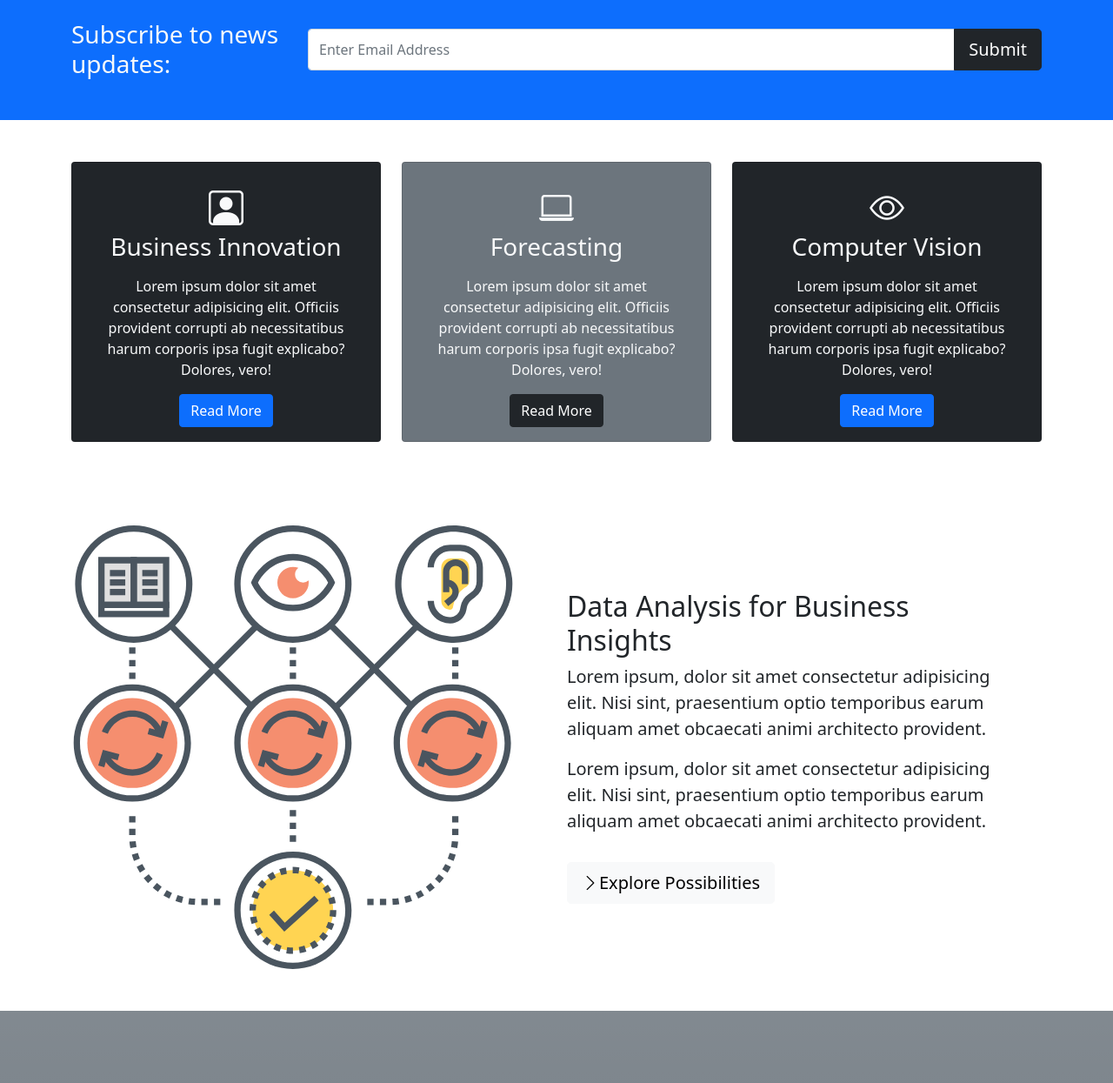
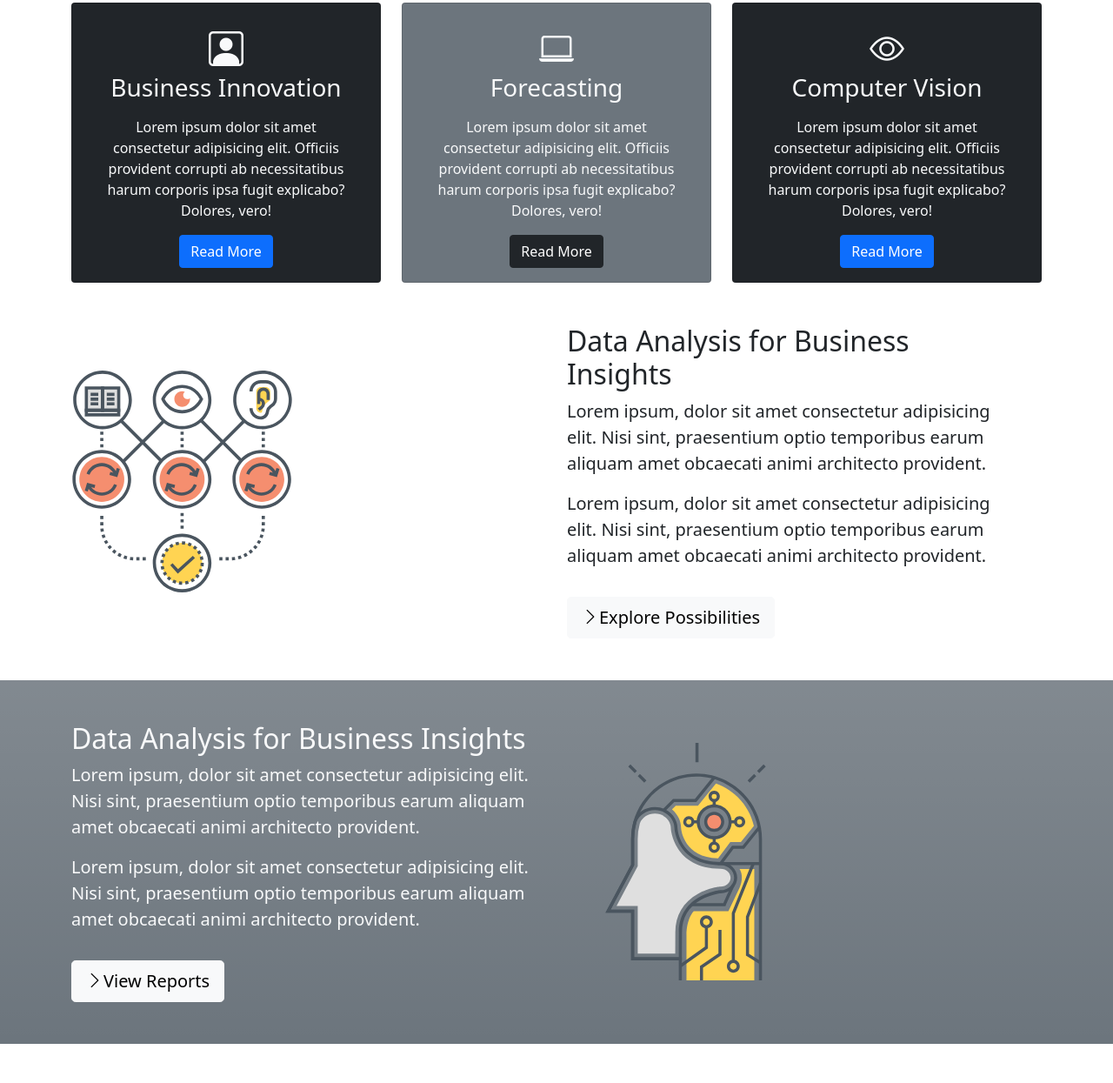
Before and after one commit to miary/site, a plain HTML site: page index.html in a window 1280 px wide. Shown: the part 607-1852 px from the top of the page at 87% size. Drawn offline with nearby package versions, Linux system fonts and the light colour scheme.

Commit message:
Adjusted padding

```diff
--- a/index.html
+++ b/index.html
@@ -56,7 +56,7 @@
                 <button class="btn btn-primary btn-lg">More Info</button>
 
             </div>
-            <img class="img-fluid w-50 d-none d-sm-flex" src="img/machine-learning-1.svg" alt="machine learning">
+            <img class="img-fluid w-25 d-none d-sm-flex m-5" src="img/machine-learning-1.svg" alt="machine learning">
         </div>
     </div>
 </section>
@@ -80,8 +80,8 @@
 </section>
 
 <!-- Horizontal Boxes -->
-<section class="p-5">
-    <div class="container">
+<section>
+    <div class="container pt-5">
         <div class="row text-center g-4">
             <div class="col-md">
                 <div class="card bg-dark text-light">
@@ -127,11 +127,11 @@
 </section>
 
 <!-- Business Case Studies -->
-<section id="bizcases" class="p-5">
+<section id="bizcases">
     <div class="container">
         <div class="row align-items-center justify-content-between">
             <div class="col-md">
-                <img src="img/deep-learning.svg" class="img-fluid w-40" alt="">
+                <img src="img/deep-learning.svg" class="img-fluid w-50" alt="">
             </div>
             <div class="col-md p-5">
                 <h2>Data Analysis for Business Insights</h2>
@@ -151,7 +151,7 @@
 <section id="MLbiz" class="p-5 bg-secondary bg-gradient text-light">
     <div class="container">
         <div class="row align-items-center justify-content-between">
-            <div class="col-md p-5">
+            <div class="col-md">
                 <h2>Data Analysis for Business Insights</h2>
                 <p class="lead">
                     Lorem ipsum, dolor sit amet consectetur adipisicing elit. Nisi sint, praesentium optio temporibus earum aliquam amet obcaecati animi architecto provident.
```
